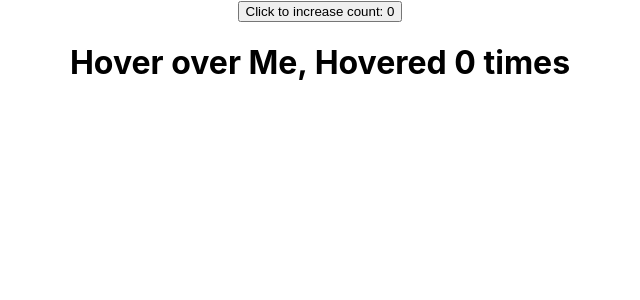
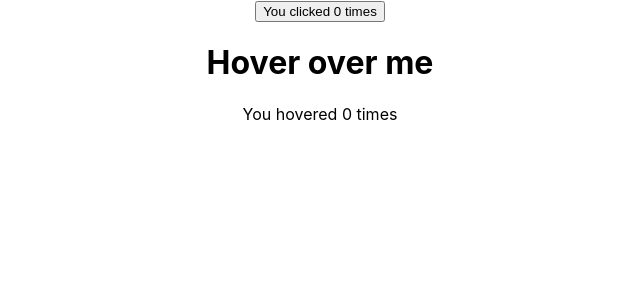
Before and after one commit to ishabaral/react-advanced-using-functional-component, a React (Create React App) app: page / in a window 1280 px wide. Shown: the top 300 px of the page, without its empty margins (320-960 px from the left). Built offline with nearby package versions, Linux system fonts and the light colour scheme.

Commit message:
higher order components

```diff
--- a/src/App.js
+++ b/src/App.js
@@ -1,12 +1,19 @@
 import "./App.css";
-import ClickCounter from "./components/ClickCounter";
-import Counter from "./components/Counter";
-import HoverCounter from "./components/HoverCounter";
+import ClickCounter from "./components/RenderProps/ClickCounter";
+import Counter from "./components/RenderProps/Counter";
+import DisplayArticle from "./components/HOC_1/DisplayArticle";
+import ClickCounterHOC from "./components/HOC_2/ClickCounterHOC";
+import HoverCounterHOC from "./components/HOC_2/HoverCounterHOC";
+import HoverCounter from "./components/RenderProps/HoverCounter";
 
 function App() {
   return (
     <div className="App">
-      <Counter>
+      <ClickCounterHOC />
+      <HoverCounterHOC />
+      {/* <DisplayArticle /> */}
+
+      {/* <Counter>
         {(count, increaseCount) => {
           return <ClickCounter count={count} increaseCount={increaseCount} />;
         }}
@@ -16,7 +23,7 @@ function App() {
         {(count, increaseCount) => {
           return <HoverCounter count={count} increaseCount={increaseCount} />;
         }}
-      </Counter>
+      </Counter> */}
     </div>
   );
 }
--- /dev/null
+++ b/src/components/HOC_1/DisplayArticle.js
@@ -0,0 +1,13 @@
+import React from "react";
+import myHOC from "./myHOC";
+
+function DisplayArticle({ author, article }) {
+  return (
+    <div>
+      <p> Author: {author}</p>
+      <p>Article: {article}</p>
+    </div>
+  );
+}
+
+export default myHOC(DisplayArticle);
--- /dev/null
+++ b/src/components/HOC_1/myHOC.js
@@ -0,0 +1,10 @@
+import React from "react";
+
+function myHOC(MyOtherComponent) {
+  function MyHOC() {
+    return <MyOtherComponent author="Adhithi" article="New article" />;
+  }
+  return MyHOC;
+}
+
+export default myHOC;
--- /dev/null
+++ b/src/components/HOC_2/ClickCounterHOC.js
@@ -0,0 +1,13 @@
+import React from "react";
+import counterHOC from "./counterHOC";
+
+function ClickCounterHOC(props) {
+  const { handleCount, count } = props;
+  return (
+    <div>
+      <button onClick={handleCount}>You clicked {count} times</button>
+    </div>
+  );
+}
+
+export default counterHOC(ClickCounterHOC);
--- /dev/null
+++ b/src/components/HOC_2/HoverCounterHOC.js
@@ -0,0 +1,14 @@
+import React from "react";
+import counterHOC from "./counterHOC";
+
+function HoverCounterHOC(props) {
+  const { handleCount, count } = props;
+  return (
+    <div onMouseOver={handleCount}>
+      <h1>Hover over me</h1>
+      <p>You hovered {count} times</p>
+    </div>
+  );
+}
+
+export default counterHOC(HoverCounterHOC);
--- /dev/null
+++ b/src/components/HOC_2/counterHOC.js
@@ -0,0 +1,15 @@
+import React, { useState } from "react";
+
+function counterHOC(WrappedComponent) {
+  function CounterHOC() {
+    const [count, setCount] = useState(0);
+
+    const handleCount = () => {
+      setCount(count + 1);
+    };
+    return <WrappedComponent count={count} handleCount={handleCount} />;
+  }
+  return CounterHOC;
+}
+
+export default counterHOC;
```
Also changed, not shown: src/components/RenderProps/ClickCounter.js (renamed from src/components/ClickCounter.js), src/components/RenderProps/Counter.js (renamed from src/components/Counter.js), src/components/RenderProps/HoverCounter.js (renamed from src/components/HoverCounter.js).
